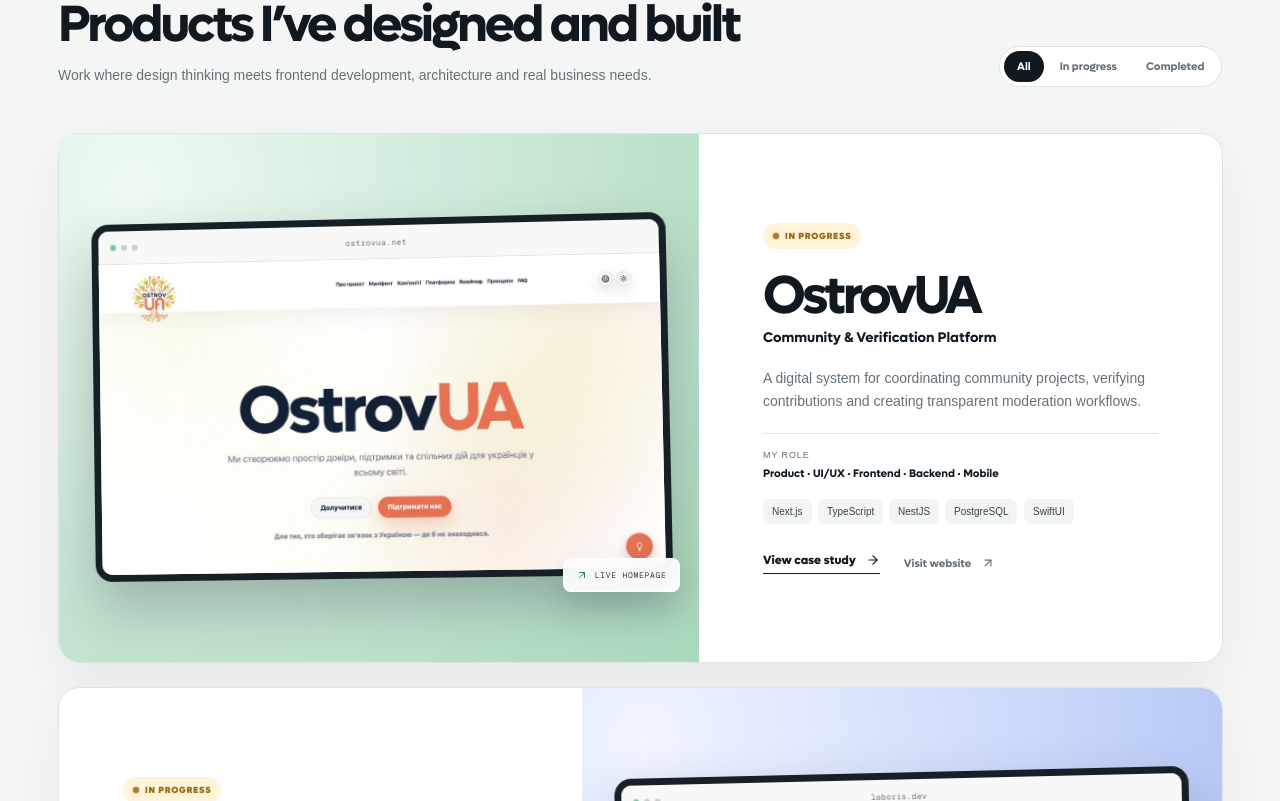
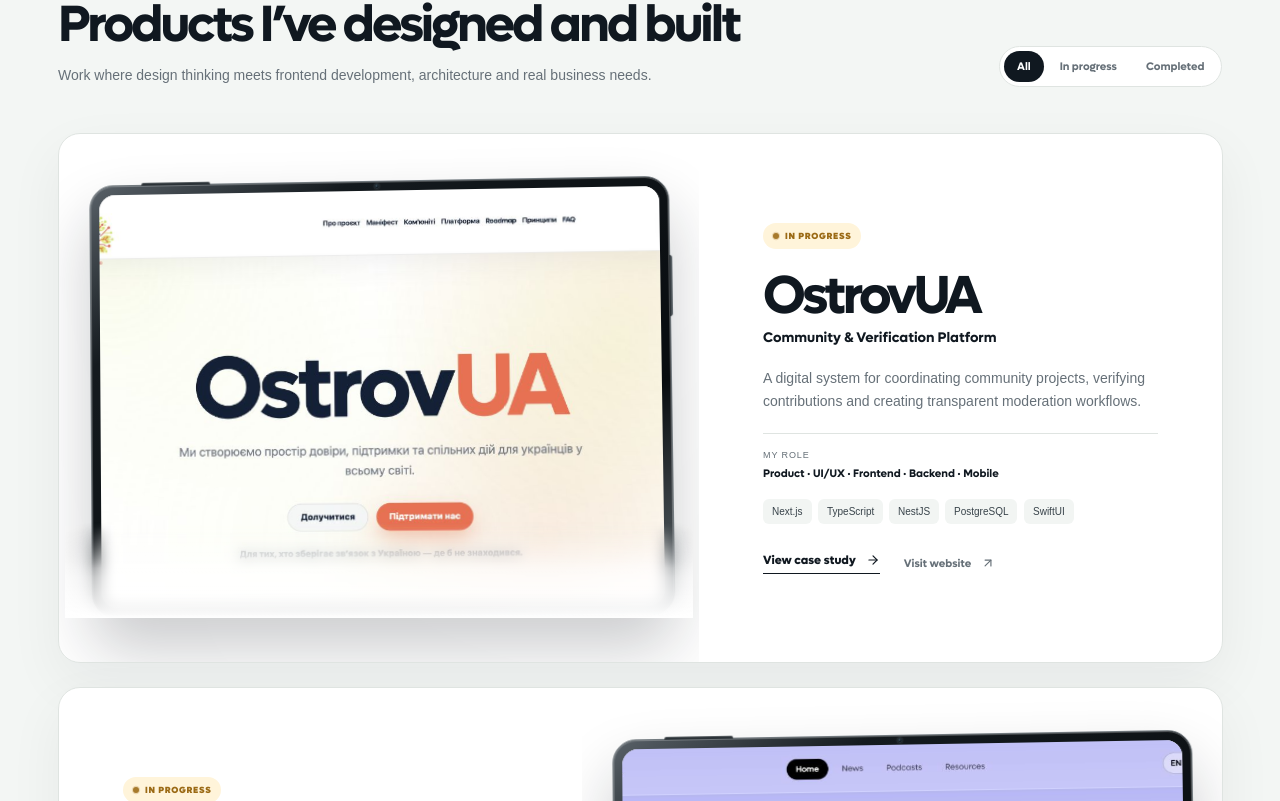
Before and after one commit to WHOAMI54664/Portfolio_Rodnaiev, a Next.js app: page / in a window 1280 px wide. Shown: the part 919-1720 px from the top of the page. Built offline with nearby package versions, Linux system fonts and the light colour scheme; a web font is replaced by a local one.

Commit message:
Refine project previews with modern iPad frames

```diff
--- a/app/globals.css
+++ b/app/globals.css
@@ -86,10 +86,7 @@
 .project-list { display: grid; gap: 24px; }
 .project-card { min-height: 530px; display: grid; grid-template-columns: 1.1fr .9fr; border: 1px solid var(--line); border-radius: 22px; background: #fff; overflow: hidden; perspective: 1200px; box-shadow: 0 20px 55px rgba(16,24,32,.055); }
 .project-card:nth-child(even) { grid-template-columns: .9fr 1.1fr; }.project-card:nth-child(even) .project-visual { order: 2; }
-.project-visual { min-height: 470px; position: relative; display: grid; place-items: center; overflow: hidden; }
-.project-card.mint .project-visual { background: radial-gradient(circle at 12% 10%,#eefaf2,#cae8d6 52%,#a9d9bd); }
-.project-card.blue .project-visual { background: radial-gradient(circle at 10% 10%,#f0f4ff,#cbd8fb 54%,#a7bcf2); }
-.project-card.amber .project-visual { background: radial-gradient(circle at 12% 10%,#f9f1e9,#e8d3bd 55%,#d1ad87); }
+.project-visual { min-height: 470px; position: relative; display: grid; place-items: center; overflow: hidden; background: transparent; }
 .project-copy { padding: clamp(35px,5vw,72px); align-self: center; }
 .status { display: inline-flex; align-items: center; gap: 6px; border-radius: 999px; padding: 7px 10px; font-size: 9px; font-weight: 850; text-transform: uppercase; letter-spacing: .08em; }.status > i { width: 6px; height: 6px; display: block; border-radius: 50%; background: currentColor; }
 .status.progress { color: #9b6a15; background: #fff4da; }.status.completed { color: #277b50; background: #eaf7ef; }
@@ -101,11 +98,13 @@
 .project-actions { display: flex; gap: 24px; align-items: center; margin-top: 28px; }.project-actions button,.project-actions a { display: inline-flex; align-items: center; gap: 10px; }.project-actions button { border: 0; border-bottom: 1px solid var(--ink); padding: 0 0 5px; background: transparent; font-size: 12px; font-weight: 720; }.project-actions button svg,.project-actions a svg { width: 14px; height: 14px; }.project-actions a { color: var(--muted); font-size: 11px; font-weight: 650; }.project-actions a:hover { color: var(--ink); }
 
 .mockup { width: 88%; height: 83%; position: relative; }
-.site-preview { width: 90%; height: auto; aspect-ratio: 16/10; display: grid; place-items: center; }
-.site-preview-window { width: 100%; height: 100%; position: relative; overflow: hidden; border: 7px solid #172027; border-radius: 17px; background: #fff; box-shadow: 0 28px 58px rgba(16,24,32,.25); transform: perspective(1200px) rotateX(1deg) rotateY(-2deg) rotateZ(-1deg); transition: transform .45s cubic-bezier(.22,.8,.28,1),box-shadow .45s ease; }
-.site-preview-bar { height: 34px; padding: 0 12px; display: grid; grid-template-columns: 1fr auto 1fr; align-items: center; border-bottom: 1px solid #e1e5e3; background: #f7f8f7; }.site-preview-bar > span { display: flex; gap: 5px; }.site-preview-bar i { width: 6px; height: 6px; border-radius: 50%; background: #c6ccca; }.site-preview-bar i:first-child { background: #71c795; }.site-preview-bar b { color: #69736e; font: 8px var(--font-geist-mono),monospace; letter-spacing: .04em; }
-.site-preview-image { height: calc(100% - 34px); position: relative; overflow: hidden; }.site-preview-image img { object-fit: cover; object-position: top center; transition: transform .7s cubic-bezier(.22,.8,.28,1),filter .4s ease; }
-.site-preview-label { position: absolute; right: -13px; bottom: -14px; z-index: 3; padding: 10px 12px; display: inline-flex; align-items: center; gap: 7px; border: 1px solid rgba(255,255,255,.9); border-radius: 8px; background: rgba(255,255,255,.93); box-shadow: 0 15px 32px rgba(16,24,32,.15); color: #34413b; font: 8px var(--font-geist-mono),monospace; letter-spacing: .09em; backdrop-filter: blur(10px); }.site-preview-label svg { width: 12px; height: 12px; color: var(--mint-deep); }
+.site-preview { width: 91%; height: auto; aspect-ratio: 4/3; display: grid; place-items: center; isolation: isolate; }
+.site-preview::after { content: ""; position: absolute; z-index: 4; inset: auto -4% -2px; height: 22%; pointer-events: none; background: linear-gradient(to bottom,transparent,rgba(255,255,255,.72) 58%,#fff 100%); -webkit-backdrop-filter: blur(7px); backdrop-filter: blur(7px); -webkit-mask-image: linear-gradient(to bottom,transparent,#000 48%); mask-image: linear-gradient(to bottom,transparent,#000 48%); }
+.ipad-frame { width: 100%; height: 100%; position: relative; padding: 9px; border: 1px solid #737b80; border-radius: 24px; background: linear-gradient(145deg,#596168 0%,#141a1e 22%,#080c0f 72%,#626b71 100%); box-shadow: 0 32px 62px rgba(16,24,32,.22),inset 0 0 0 1px rgba(255,255,255,.24); transform: perspective(1200px) rotateX(1deg) rotateY(-2deg) rotateZ(-.6deg); transition: transform .45s cubic-bezier(.22,.8,.28,1),box-shadow .45s ease; }
+.ipad-frame::before { content: ""; position: absolute; left: 9%; top: -3px; width: 12%; height: 3px; border-radius: 4px 4px 1px 1px; background: #2b3237; box-shadow: inset 0 1px rgba(255,255,255,.2); }
+.ipad-camera { width: 5px; height: 5px; position: absolute; z-index: 3; top: 2px; left: 50%; border: 1px solid #27343c; border-radius: 50%; background: radial-gradient(circle at 35% 35%,#536e80,#080d10 62%); box-shadow: 0 0 0 1px rgba(255,255,255,.08); transform: translateX(-50%); }
+.ipad-button { width: 3px; height: 14%; position: absolute; right: -3px; top: 18%; border-radius: 0 3px 3px 0; background: linear-gradient(90deg,#20272b,#70787d); }
+.ipad-screen { width: 100%; height: 100%; position: relative; overflow: hidden; border-radius: 16px; background: #fff; box-shadow: inset 0 0 0 1px rgba(255,255,255,.12); }.ipad-screen img { object-fit: cover; object-position: top center; transition: transform .7s cubic-bezier(.22,.8,.28,1),filter .4s ease; }
 .browser { width: 87%; height: 80%; position: absolute; left: 5%; bottom: 1%; border: 8px solid #152028; border-bottom: 0; border-radius: 15px 15px 0 0; background: #fff; box-shadow: 0 26px 50px rgba(16,24,32,.25); transform: rotate(-3deg); overflow: hidden; }
 .browser-bar { height: 26px; display: flex; align-items: center; gap: 5px; padding-left: 9px; border-bottom: 1px solid #e6e9e8; }.browser-bar i { width: 5px; height: 5px; border-radius: 50%; background: #cbd1ce; }.browser-bar i:first-child { background: #68c391; }
 .dashboard { height: calc(100% - 26px); display: grid; grid-template-columns: 21% 1fr; }.dashboard aside { display: flex; flex-direction: column; gap: 14px; align-items: center; padding: 17px 8px; border-right: 1px solid #edf0ee; }.dashboard aside b { width: 25px; height: 25px; border-radius: 50%; display: grid; place-items: center; background: #e4f5eb; color: #2e8e59; font-size: 10px; }.dashboard aside span { width: 60%; height: 5px; border-radius: 4px; background: #dfe5e1; }
@@ -173,7 +172,7 @@
 .orb-two { animation: orbDrift 9s ease-in-out -2s infinite reverse; }
 .status > i,.live-dot { animation: statusPulse 2.4s ease-in-out infinite; }
 .credential-icon svg,.gmail-icon svg { animation: iconNudge 3s ease-in-out infinite; }
-.window-top > i,.site-preview-bar i,.browser-bar i,.dashboard aside span,.metric-row i,.project-row i,.phone > i,.company-cards i,.food-phone > i,.rating-icons svg { animation: microLift 3.2s ease-in-out infinite; }
+.window-top > i,.browser-bar i,.dashboard aside span,.metric-row i,.project-row i,.phone > i,.company-cards i,.food-phone > i,.rating-icons svg { animation: microLift 3.2s ease-in-out infinite; }
 .window-top > i:nth-child(2),.browser-bar i:nth-child(2),.metric-row i:nth-child(2),.company-cards i:nth-child(2),.rating-icons svg:nth-child(2) { animation-delay: -.8s; }
 .window-top > i:nth-child(3),.browser-bar i:nth-child(3),.metric-row i:nth-child(3),.company-cards i:nth-child(3),.rating-icons svg:nth-child(3) { animation-delay: -1.6s; }
 
@@ -190,7 +189,7 @@
 .motion-enabled .language-levels > div.motion-visible i::after { transform: scaleX(1); }
 
 .wordmark,.desktop-nav a,.social-link,.language-switcher button,.menu-toggle,.project-filters button,.tags span,.role-list span,.skill-card > div:last-child span,.process > div,.project-actions a,.project-actions button,.contact-actions a,.email-button,.credentials article,.skill-card { transition: color .22s ease,background .22s ease,border-color .22s ease,box-shadow .28s ease,translate .28s ease,scale .28s ease; }
-.primary-button svg,.secondary-button svg,.project-actions svg,.contact-actions svg,.email-button svg,.mobile-menu svg,.site-preview-label svg { transition: transform .24s cubic-bezier(.22,.8,.28,1); }
+.primary-button svg,.secondary-button svg,.project-actions svg,.contact-actions svg,.email-button svg,.mobile-menu svg { transition: transform .24s cubic-bezier(.22,.8,.28,1); }
 .process > div b,.skill-index { transition: color .22s ease,transform .28s cubic-bezier(.22,.8,.28,1); }
 
 @media (hover: hover) and (pointer: fine) {
@@ -202,9 +201,8 @@
   .project-actions a:hover svg,.project-actions button:hover svg { transform: translateX(5px); }
   .tags span:hover,.role-list span:hover,.skill-card > div:last-child span:hover { translate: 0 -3px; scale: 1.025; border-color: #89caa6; }
   .project-card:hover { translate: 0 -5px; border-color: #c7dbd0; box-shadow: 0 28px 70px rgba(16,24,32,.1); }
-  .project-card:hover .site-preview-window { transform: perspective(1200px) rotateX(0) rotateY(0) rotateZ(0); box-shadow: 0 34px 70px rgba(16,24,32,.3); }
-  .project-card:hover .site-preview-image img { transform: scale(1.025); }
-  .project-card:hover .site-preview-label svg { transform: translate(3px,-3px); }
+  .project-card:hover .ipad-frame { transform: perspective(1200px) rotateX(0) rotateY(0) rotateZ(0); box-shadow: 0 36px 72px rgba(16,24,32,.27),inset 0 0 0 1px rgba(255,255,255,.3); }
+  .project-card:hover .ipad-screen img { transform: scale(1.025); }
   .process > div:hover { translate: 0 -3px; background: var(--mint-soft); }
   .process > div:hover b { transform: translateX(4px); }
   .skill-card:hover,.credentials article:hover { translate: 0 -5px; border-color: #496258; box-shadow: 0 22px 48px rgba(0,0,0,.15); }
--- a/app/page.tsx
+++ b/app/page.tsx
@@ -336,20 +336,20 @@
 
 const projectKeys = Object.keys(projectMeta) as ProjectKey[];
 
-const projectCovers: Record<ProjectKey, { src: string; host: string }> = {
-  ostrov: { src: "/projects/ostrovua-home.png", host: "ostrovua.net" },
-  laboris: { src: "/projects/laboris-home.png", host: "laboris.dev" },
-  nordic: { src: "/projects/nordic-eatery-home.png", host: "nordiceatery.se" },
+const projectCovers: Record<ProjectKey, { src: string }> = {
+  ostrov: { src: "/projects/ostrovua-home.png" },
+  laboris: { src: "/projects/laboris-home.png" },
+  nordic: { src: "/projects/nordic-eatery-home.png" },
 };
 
 function ProjectMockup({ project }: { project: ProjectKey }) {
   const cover = projectCovers[project];
   return <div className={`mockup site-preview ${project}`} aria-hidden="true">
-    <div className="site-preview-window">
-      <div className="site-preview-bar"><span><i /><i /><i /></span><b>{cover.host}</b></div>
-      <div className="site-preview-image"><Image src={cover.src} alt="" fill sizes="(max-width: 820px) 94vw, 50vw" /></div>
+    <div className="ipad-frame">
+      <i className="ipad-camera" />
+      <i className="ipad-button" />
+      <div className="ipad-screen"><Image src={cover.src} alt="" fill sizes="(max-width: 820px) 94vw, 50vw" /></div>
     </div>
-    <span className="site-preview-label"><LuArrowUpRight /> LIVE HOMEPAGE</span>
   </div>;
 }
 
```
